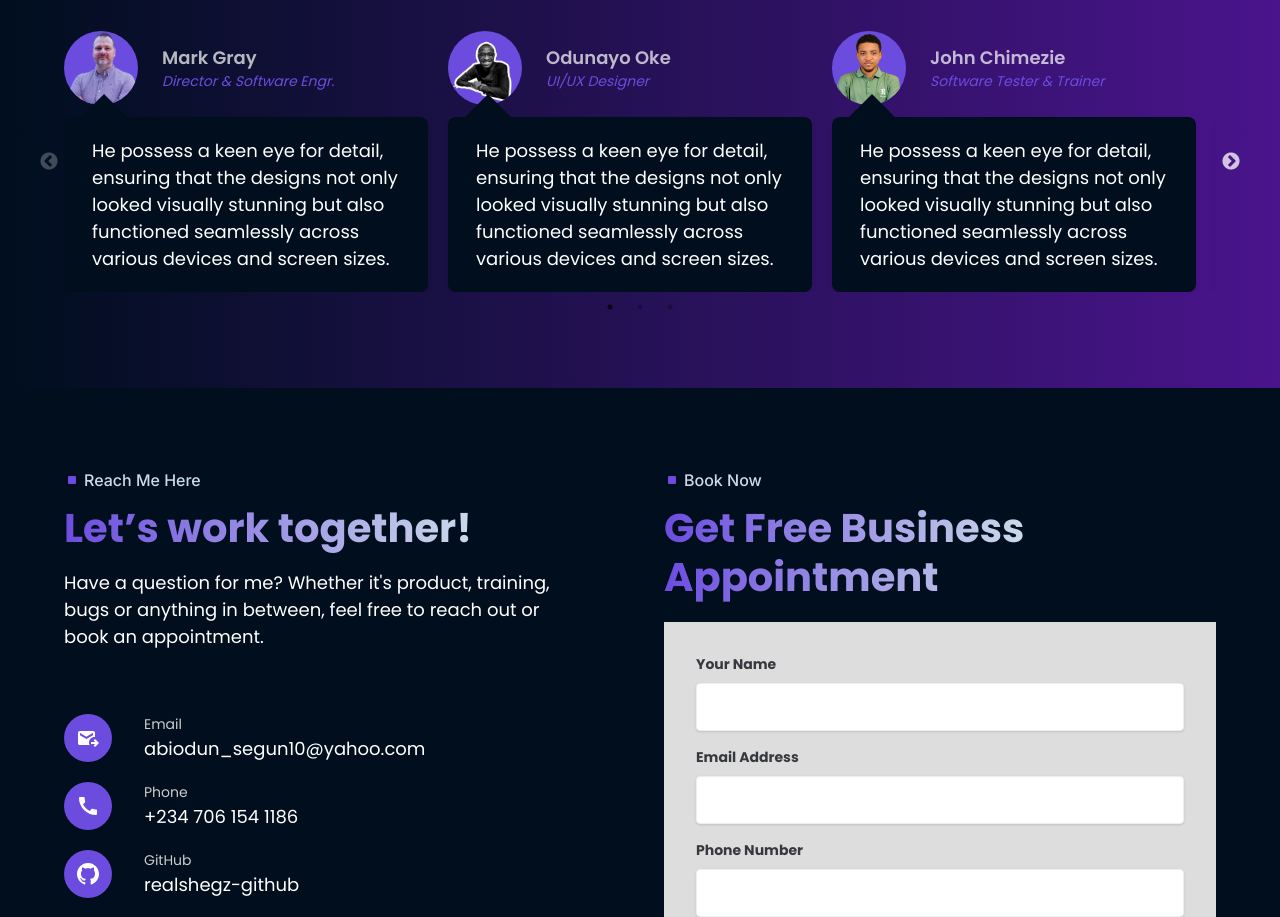
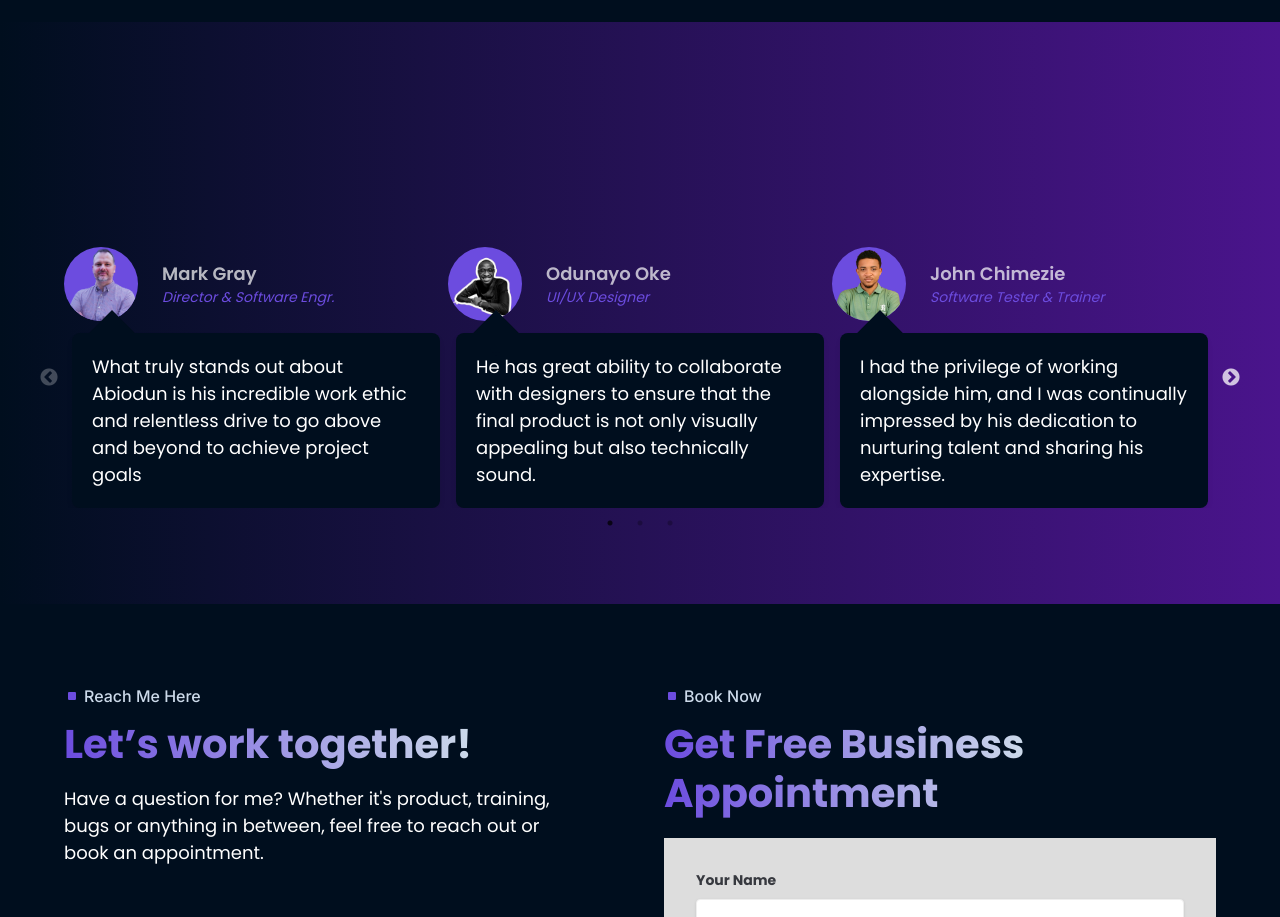
Before and after one commit to Blacknese96/Greggs-portfolio, a React (Vite) app: page / in a window 1280 px wide. Shown: the part 5206-6123 px from the top of the page. Built offline with nearby package versions, Linux system fonts and the light colour scheme.

Commit message:
ft-content

```diff
--- a/src/components/HappyClient.tsx
+++ b/src/components/HappyClient.tsx
@@ -12,12 +12,12 @@ import odun from '../assets/myclient/odun-removebg-preview.png'
 import { Avatar } from '@material-tailwind/react'
 
 const client = [
-  {img:mark, name:'Mark Gray', role:'Director & Software Engr.', review:'He possess a keen eye for detail, ensuring that the designs not only looked visually stunning but also functioned seamlessly across various devices and screen sizes.'},
-  {img:odun, name:'Odunayo Oke', role:'UI/UX Designer', review:'He possess a keen eye for detail, ensuring that the designs not only looked visually stunning but also functioned seamlessly across various devices and screen sizes.'},
+  {img:mark, name:'Mark Gray', role:'Director & Software Engr.', review:'What truly stands out about Abiodun is his incredible work ethic and relentless drive to go above and beyond to achieve project goals'},
+  {img:odun, name:'Odunayo Oke', role:'UI/UX Designer', review:'He has great ability to collaborate with designers to ensure that the final product is not only visually appealing but also technically sound.'},
 
-  {img:john, name:'John Chimezie', role:'Software Tester & Trainer', review:'He possess a keen eye for detail, ensuring that the designs not only looked visually stunning but also functioned seamlessly across various devices and screen sizes.'},
-  {img:josh, name:'Olabode Joshua', role:'Software Tester', review:'He possess a keen eye for detail, ensuring that the designs not only looked visually stunning but also functioned seamlessly across various devices and screen sizes.'},
-  {img:greg, name:'Greg Otokhina', role:'Devops Engr.', review:'He possess a keen eye for detail, ensuring that the designs not only looked visually stunning but also functioned seamlessly across various devices and screen sizes.'}
+  {img:john, name:'John Chimezie', role:'Software Tester & Trainer', review:' I had the privilege of working alongside him, and I was continually impressed by his dedication to nurturing talent and sharing his expertise. '},
+  {img:josh, name:'Olabode Joshua', role:'Software Tester', review:'He possess a keen eye for detail, ensuring that the designs also functioned seamlessly across various devices and screen sizes.'},
+  {img:greg, name:'Greg Otokhina', role:'Devops Engr.', review:'I would highly recommend Abiodun Segun for any frontend development projects, his combination of exceptional technical skills set him apart'}
 ]
 const HappyClient = () => {
   const settings = {
--- a/src/components/MyNewExp.tsx
+++ b/src/components/MyNewExp.tsx
@@ -4,9 +4,9 @@ import { GiBookCover } from 'react-icons/gi'
 import {Fade} from 'react-reveal'
 
 const myExp = [
-    {company:'Phasecurve Technology',role:'Frontend Developer',year:'2022 - Present', experience:'Proin laoreet elementum ligula, ac tincidunt lorem accumsan nec. Fusce eget urna ante. Donec massa velit, varius a accumsan ac, tempor iaculis massa. Sed placerat justo sed libero varius vulputate.', link:'https://phasecurve.com/'},
-    {company:'Identitypass',role:'Frontend Developer (Internship)',year:'March 2022 - May 2022', experience:'Proin laoreet elementum ligula, ac tincidunt lorem accumsan nec. Fusce eget urna ante. Donec massa velit, varius a accumsan ac, tempor iaculis massa. Sed placerat justo sed libero varius vulputate.', link:'https://www.myidentitypass.com/'},
-    {company:'The Bulb Africa',role:'Software Developer Fellow',year: 'May 2021 – Dec 2021', experience:'Proin laoreet elementum ligula, ac tincidunt lorem accumsan nec. Fusce eget urna ante. Donec massa velit, varius a accumsan ac, tempor iaculis massa. Sed placerat justo sed libero varius vulputate.', link:'https://www.thebulb.africa/'}
+    {company:'Phasecurve Technology',role:'Frontend Developer',year:'2022 - Present', experience:'As a frontend developer at Phasecurve Technology, my primary responsibilities revolve around enhancing the user experience and functionality of our companys websites. This involves developing and redesigning web pages using technologies like React.js and json-server, ensuring that they are not only visually appealing but also intuitive and responsive.  One crucial aspect of my role is enabling users to sign up directly from our website, which involves creating secure and seamless registration processes, integrating authentication systems, and ensuring robust data handling practices to safeguard user information.', link:'https://phasecurve.com/'},
+    {company:'Identitypass',role:'Frontend Developer (Internship)',year:'March 2022 - May 2022', experience:'As a frontend developer intern at Identity Pass, I was embraced in a dynamic environment where I actively engaged with new technologies and methodologies. My primary responsibility was to learn and work with GraphQL, a powerful tool for data fetching and manipulation,  I was also tasked with fixing code issues and bugs within an Agile/SCRUM framework, which provided me with valuable insights into the iterative development process.', link:'https://www.myidentitypass.com/'},
+    {company:'The Bulb Africa',role:'Software Developer Fellow',year: 'May 2021 – Dec 2021', experience:'During my tenure as a Software Developer fellow at The Bulb Africa, I embarked on an enriching journey of skill acquisition and professional growth. Through hands-on experience and mentorship, I had the opportunity to track project progress and contribute to a collaborative development environment using GitHub, learning firsthand the importance of version control and effective project management practices.', link:'https://www.thebulb.africa/'}
 ]
 
 const education = [
@@ -16,9 +16,9 @@ const education = [
 const MyNewExp = () => {
   return (
     <section className='w-full h-full text-white font-poppins bg-gradient-to-r from-black to-purple-900 pb-12' id="experience">
-       <div className='flex flex-col py-20 md:py-24 px-[5%] max-w-[1400px] mx-auto' >
+       <div className='flex flex-col pt-20 pb-5 sm:py-20 md:py-24 px-[5%] max-w-[1400px] mx-auto' >
        <Fade duration="1500" left>
-                <div className='flex gap-3 mb-12 text-lg sm:text-xl md:text-2xl items-center justify-center sm:justify-normal text-[#6C4CDF]'>
+                <div className='flex gap-3 mb-6 sm:mb-12 text-lg sm:text-xl md:text-2xl items-center justify-center sm:justify-normal text-[#6C4CDF]'>
                 <FaLaptopCode />
 
                 <h2 className=' text-transparent bg-clip-text bg-gradient-to-r from-[#6C4CDF] to-secondary'>Experience</h2>
@@ -31,7 +31,7 @@ const MyNewExp = () => {
             <div className='flex gap-5 flex-wrap justify-between items-center'>
             <h3 className='font-semibold text-[20px] sm:text-[24px] text-primary'>{item.role}</h3>
 
-            <div className='flex text-[18px] font-semibold gap-2 items-center'>
+            <div className='flex ss:text-[18px] font-semibold gap-2 items-center'>
                     <span className='text-[#666]'>at</span>
                     <a href={item.link} target='_blank' className='text-secondary flex items-center gap-2'>
                     <p className='italic'>{item.company}</p>
@@ -40,16 +40,16 @@ const MyNewExp = () => {
             </div>
             </div>
 
-            <p className='text-secondary font-semibold text-[20px]'>{item.year}</p>
+            <p className='text-secondary font-semibold text-base ss:text-[20px]'>{item.year}</p>
             <p className='text-sm sm:text-base sm:tracking-wider text-[#f4f4f4]'>{item.experience}</p>
             </div>
         </Fade>
         </div>
         ))}
 
-        <div className='pt-24'>
+        <div className='pt-16 sm:pt-20 md:pt-24'>
         <Fade duration="1500" left>
-                <div className='flex gap-3 mb-12 items-center text-[#6C4CDF] text-lg justify-center sm:justify-normal sm:text-xl md:text-2xl '>
+                <div className='flex gap-3 mb-6 sm:mb-12 items-center text-[#6C4CDF] text-lg justify-center sm:justify-normal sm:text-xl md:text-2xl '>
                 <GiBookCover />
 
                 <h2 className='text-transparent bg-clip-text bg-gradient-to-r from-[#6C4CDF] to-secondary'>Education</h2>
@@ -66,7 +66,7 @@ const MyNewExp = () => {
               <p className='sm:text-base font-medium text-secondary'>{item.year}</p>
             </div>
 
-            <p className='text-base italic font-medium tracking-wider text-[#f4f4f4]'>
+            <p className='sm:text-base italic font-medium tracking-wider text-[#f4f4f4]'>
             {item.tutor}
             </p>
             </div>
--- a/src/components/MyService.tsx
+++ b/src/components/MyService.tsx
@@ -41,7 +41,7 @@ const MyService = () => {
 
     return (
         <section className='w-full h-full font-poppins bg-nightBlue' id='services'>
-            <div className='flex flex-col justify-center items-center py-20 md:py-24 px-[5%] max-w-[1440px] mx-auto' >
+            <div className='flex flex-col justify-center items-center pt-20 pb-8 md:py-24 px-[5%] max-w-[1440px] mx-auto' >
             <Fade up duration="1500">
             <h2 className='text-lg sm:text-xl md:text-2xl text-center mb-5 text-transparent bg-clip-text bg-gradient-to-r from-[#6C4CDF] to-secondary'>My Offered Services</h2>
                 <p className='text-sm sm:text-base max-w-[725px] text-center sm:tracking-wider text-[#f4f4f4] mb-12 sm:mb-8'>Global outreach can be accomplished most quickly through a website. With my following services, I help to grow startups and businesses.</p>
--- a/src/components/SpeechBubble.tsx
+++ b/src/components/SpeechBubble.tsx
@@ -2,9 +2,9 @@
 
 const SpeechBubble = ({ children }) => {
   return (
-    <div className="relative p-5 px-7 sm:mr-5 max-w-[368px] bg-nightBlue rounded-lg shadow-md">
+    <div className="relative p-5 mx-5 sm:mx-2 max-w-[368px] bg-nightBlue rounded-lg shadow-md">
       <div className="absolute border-solid border-nightBlue border-2 h-8 w-8 rotate-45 bg-nightBlue top-0 left-6 -mt-4"></div>
-      <div className="text-white text-base ">
+      <div className="text-white ss:text-base ">
         {children}
       </div>
     </div>
```
